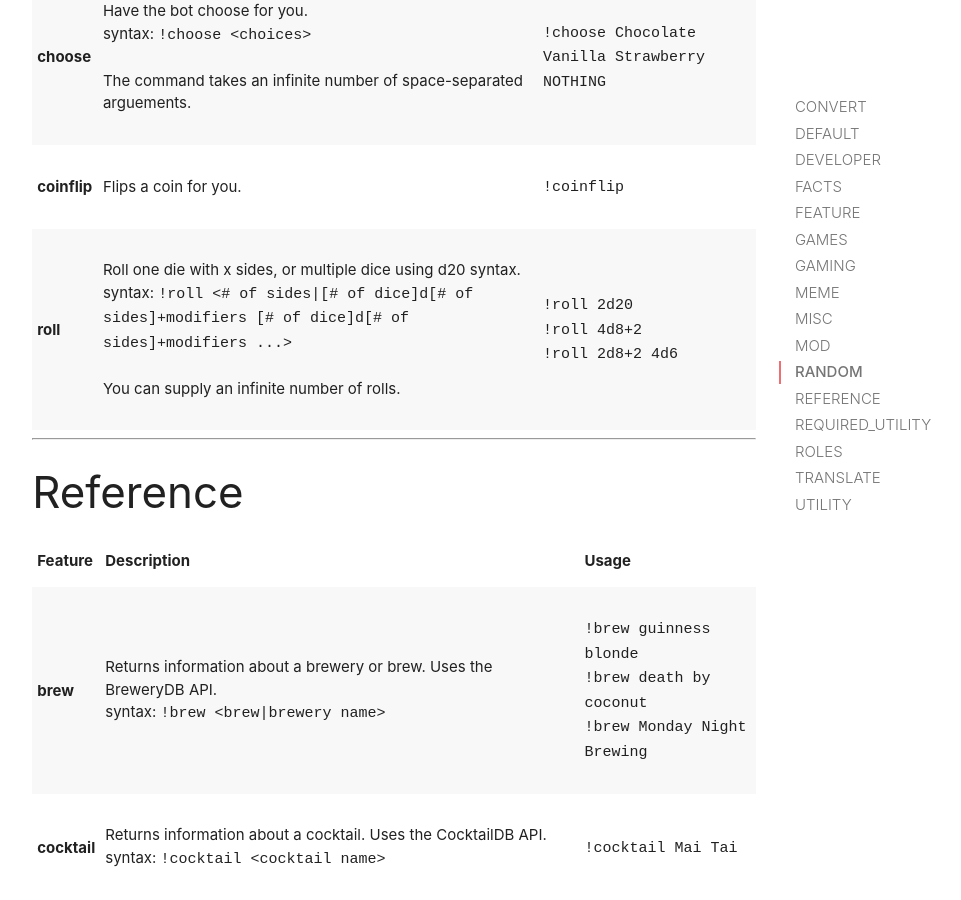
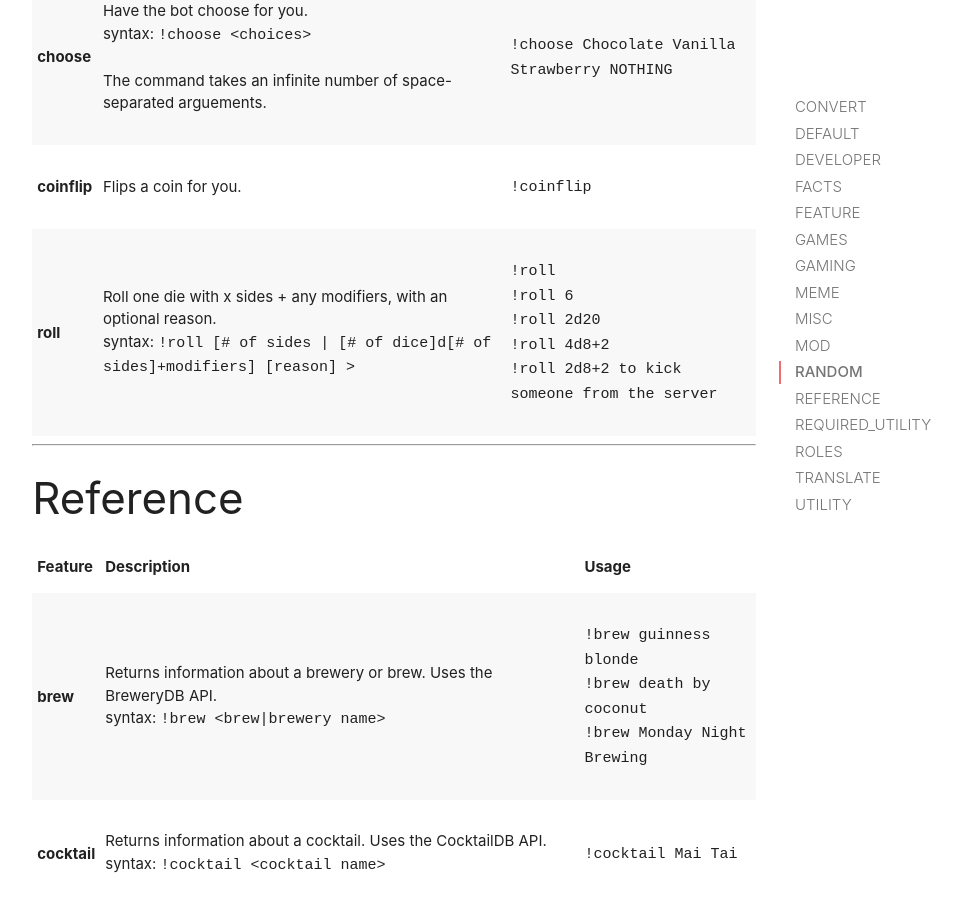
Before and after one commit to Spudnik-Group/Spudnik-Docs, a Jekyll site: the page built from commands.md, in a window 1280 px wide and 900 px high, scrolled down 13832 px. Shown: the whole window, without its empty margins (171-1132 px from the left). Built offline with Jekyll 4.4.1, drawn with Linux system fonts in a browser that asks for light colours; nearby versions of some CDN libraries.

Commit message:
refactored roll command

```diff
--- a/_data/command_groups/random/roll.yml
+++ b/_data/command_groups/random/roll.yml
@@ -1,4 +1,6 @@
 usage:
+- "!roll"
+- "!roll 6"
 - "!roll 2d20"
 - "!roll 4d8+2"
-- "!roll 2d8+2 4d6"
+- "!roll 2d8+2 to kick someone from the server"
--- a/_includes/command_descriptions/random/roll.md
+++ b/_includes/command_descriptions/random/roll.md
@@ -1,4 +1,2 @@
-Roll one die with x sides, or multiple dice using d20 syntax.<br />
-syntax: `!roll <# of sides|[# of dice]d[# of sides]+modifiers [# of dice]d[# of sides]+modifiers ...>`<br />
-<br />
-You can supply an infinite number of rolls.
+Roll one die with x sides + any modifiers, with an optional reason.<br />
+syntax: `!roll [# of sides | [# of dice]d[# of sides]+modifiers] [reason] >`<br />
```
